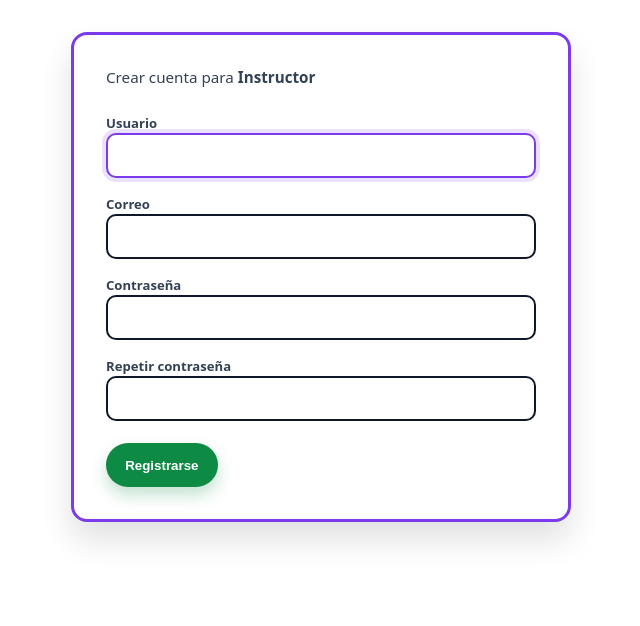
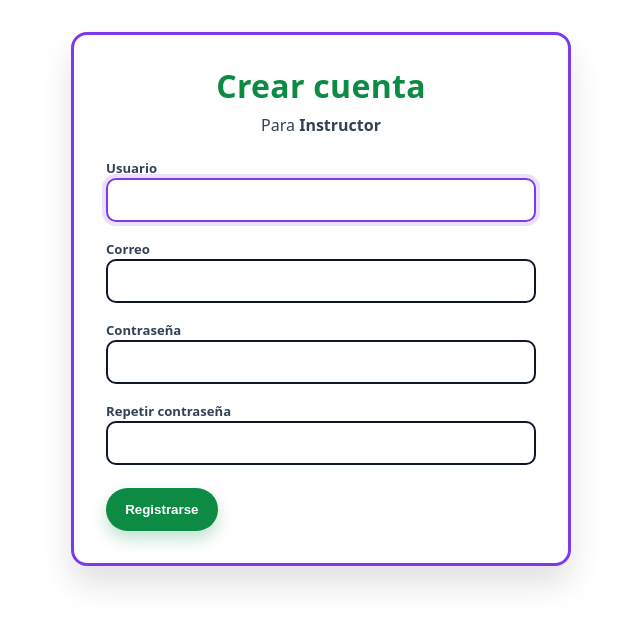
Before and after one commit to eldani827/Proyecto-html, a Django app: page /register/?role=instructor in a window 1280 px wide. Shown: the part 58-684 px from the top of the page, without its empty margins (319-959 px from the left). Run offline with Django 5.2, Linux system fonts and the light colour scheme.

Commit message:
auth(ui): título grande en registro y subtítulo por rol; jerarquía visual pulida

```diff
--- a/PRoyecto django/Proyecto-html/Gesicom/static/CSS/main.css
+++ b/PRoyecto django/Proyecto-html/Gesicom/static/CSS/main.css
@@ -87,6 +87,11 @@ body.login-body {
 .login-card .footer { margin-top: 1rem; text-align: center; font-size: .8rem; color: var(--muted); }
 .login-card a { color: #0d8a43; text-decoration: none; }
 .login-card a:hover { text-decoration: underline; }
+
+/* Jerarquía visual: título/subtítulo en registro */
+.auth-title { margin: 0 0 .5rem; font-size: 2rem; line-height: 1.2; color: #0d8a43; font-weight: 800; letter-spacing: .3px; text-align: center; }
+.auth-subtitle { margin: 0 0 1.25rem; font-size: 1rem; color: var(--muted); text-align: center; }
+.login-card form { margin-top: .75rem; }
 
 /* Header superior para páginas de autenticación */
 .topbar.topbar-auth { width: 100%; display: flex; align-items: center; justify-content: flex-start; padding: .75rem 1rem; background: #ffffff; border-bottom: 1px solid var(--border); position: sticky; top: 0; z-index: 10; }
--- a/PRoyecto django/Proyecto-html/Gesicom/templates/register.html
+++ b/PRoyecto django/Proyecto-html/Gesicom/templates/register.html
@@ -25,9 +25,10 @@
   </header>
   <main class="login-card" role="main">
     {% if role %}
-    <p class="login-subtitle">Crear cuenta para <strong>{{ role|title }}</strong></p>
+      <h2 class="auth-title">Crear cuenta</h2>
+      <p class="auth-subtitle">Para <strong>{{ role|title }}</strong></p>
     {% else %}
-    <p class="login-subtitle">Crea tu cuenta para continuar</p>
+      <h2 class="auth-title">Crea tu cuenta para continuar</h2>
     {% endif %}
 
     {% if errors %}
```
Also changed, not shown: 1 other file.
